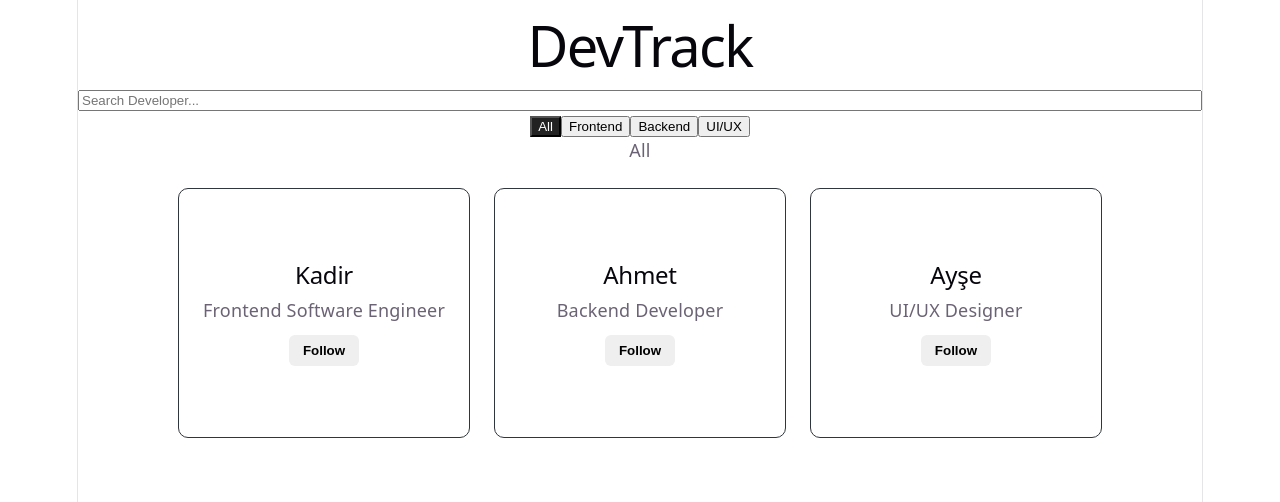
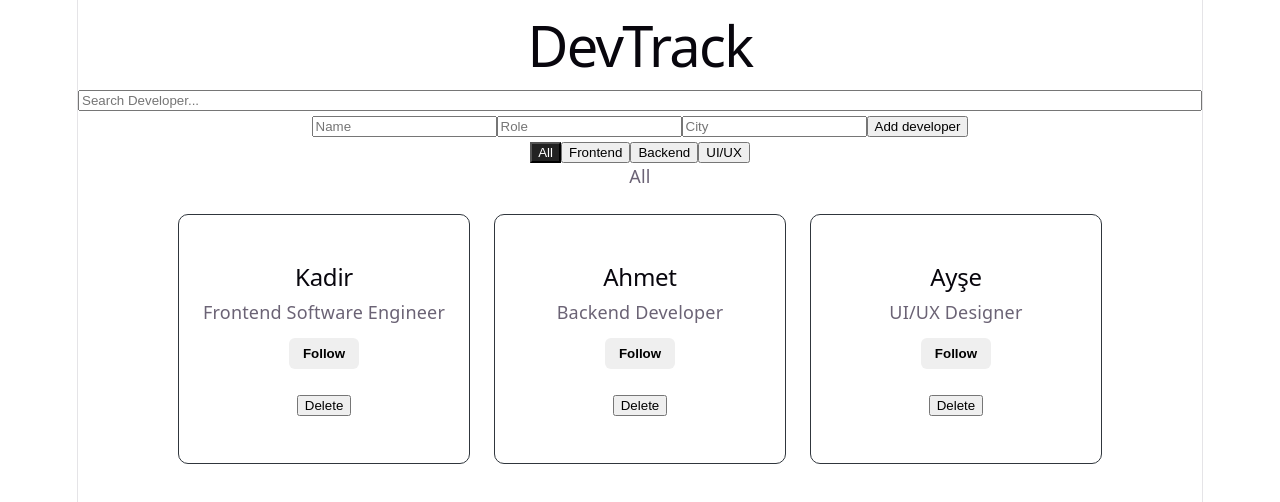
Before and after one commit to KadirCebi95/devtrack-react, a React (Vite) app: page / in a window 1280 px wide. Shown: the top 502 px of the page. Built offline with nearby package versions, Linux system fonts and the light colour scheme.

Commit message:
feat: add developer form and delete functionality

```diff
--- a/src/App.jsx
+++ b/src/App.jsx
@@ -7,7 +7,7 @@ function App() {
   const [search, setSearch] = useState("");
   const [selectedRole, setSelectedRole] = useState("All");
 
-  const users = [
+  const [users, setUsers] = useState([
     {
       id: 1,
       name: "Kadir",
@@ -29,9 +29,16 @@ function App() {
       buttonText: "Contact",
       city: "Kars",
     },
-  ];
+  ]);
+  const [name, setName] = useState("");
+  const [role, setRole] = useState("");
+  const [city, setCity] = useState("");
 
   const normalizedSearch = search.toLowerCase().trim();
+  const handleDelete = (id) => {
+    const updatedUsers = users.filter((user) => user.id !== id);
+    setUsers(updatedUsers);
+  }
   const filteredUsers = users.filter((user) => {
     const searchMatches =
       user.name.toLowerCase().includes(normalizedSearch) ||
@@ -43,6 +50,7 @@ function App() {
 
     return searchMatches && roleMatches;
   });
+
   return (
     <>
       <Header />
@@ -53,6 +61,46 @@ function App() {
           setSearch(event.target.value);
         }}
       />
+     <form onSubmit={(event) => { event.preventDefault();
+     if(!name || !role || !city) {
+      return;
+     }
+     const newUser = {
+      id:Date.now(),
+      name:name,
+      role:role,
+      city:city,
+      buttonText:"Follow",
+     };
+     setUsers([...users,newUser]);
+     setName("");
+     setRole("");
+     setCity("");
+
+
+     }}>
+        <input
+          type="text"
+          placeholder="Name"
+          onChange={(event) => setName(event.target.value)}
+          value={name}
+        />
+        <input
+          type="text"
+          placeholder="Role"
+          onChange={(event) => setRole(event.target.value)}
+          value={role}
+        />
+        <input
+          type="text"
+          placeholder="City"
+          onChange={(event) => setCity(event.target.value)}
+          value={city}
+        />
+
+        <button type="submit">Add developer</button>
+      </form>
+
       <div className="role-filters">
         <button
           className={selectedRole === "All" ? "active" : ""}
@@ -86,7 +134,7 @@ function App() {
 
       <div className="card-container">
         {filteredUsers.length > 0 ? (
-          filteredUsers.map((user) => <ProfileCard key={user.id} user={user} />)
+          filteredUsers.map((user) => <ProfileCard key={user.id} user={user} onDelete={handleDelete} />)
         ) : (
           <p>No developers found.</p>
         )}
--- a/src/components/ProfileCard.jsx
+++ b/src/components/ProfileCard.jsx
@@ -2,7 +2,7 @@ import React from 'react'
 import { useState } from "react";
 import './ProfileCard.css'
 
-const ProfileCard = ({user}) => {
+const ProfileCard = ({user,onDelete}) => {
 
   const [isFollowing, setIsFollowing] = useState(false);
 
@@ -15,6 +15,8 @@ const ProfileCard = ({user}) => {
         {isFollowing ? "Following" : "Follow"}
 
       </button>
+      <br />
+      <button onClick={() => onDelete(user.id)}>Delete</button>
     </div>
   )
 }
```
